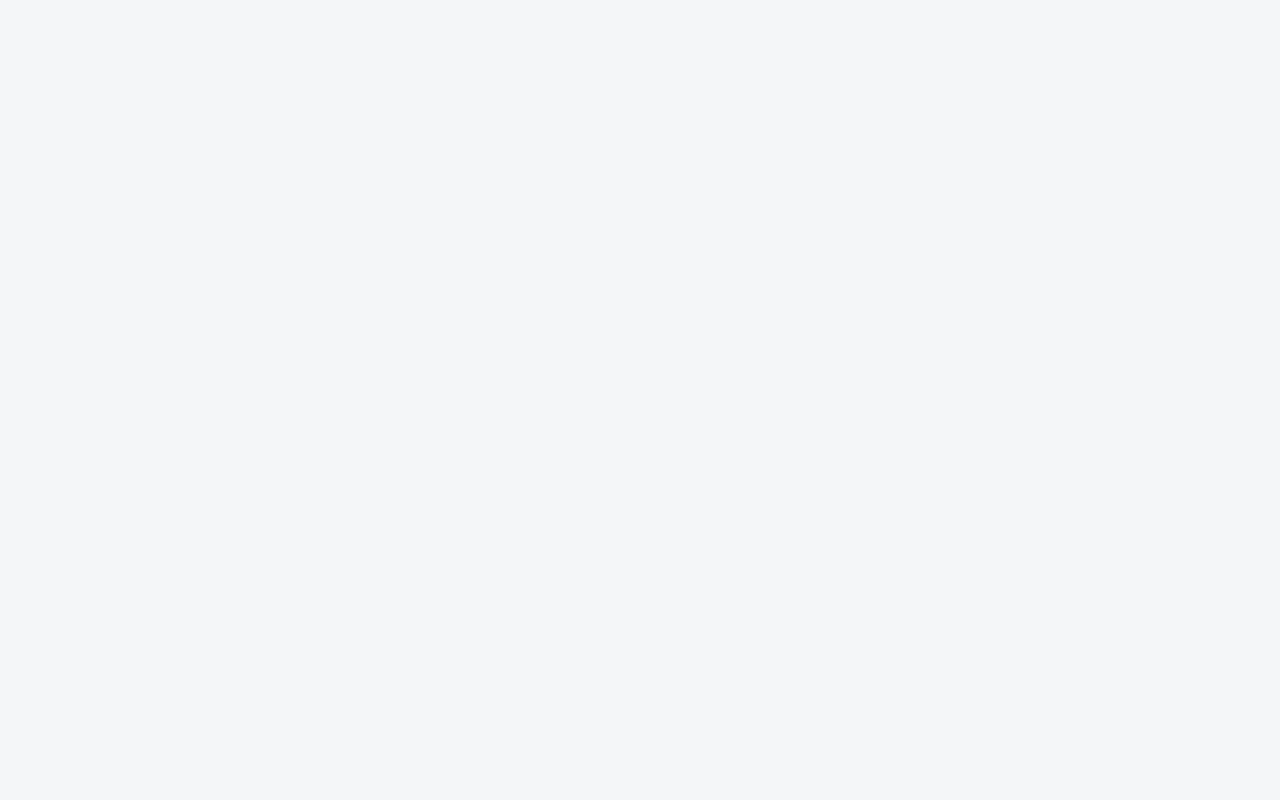
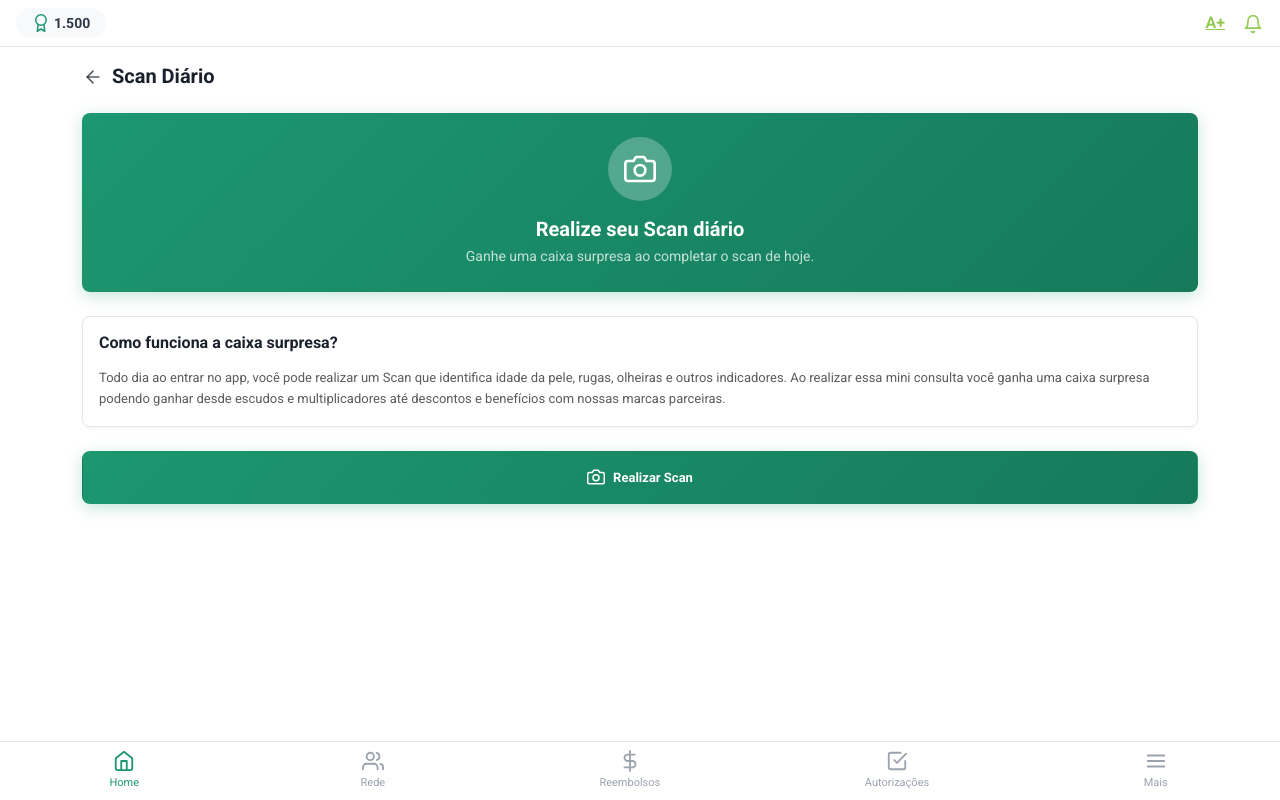
Before and after one commit to CarePlusCDF/Care-Plus-Front-Web, a React (Vite) app: page /scan in a window 1280 px wide. Before the commit this address had no page. Built offline with nearby package versions, Linux system fonts and the light colour scheme.

Commit message:
feat: Adicionando Scan

```diff
--- a/src/App.jsx
+++ b/src/App.jsx
@@ -9,6 +9,9 @@ import Ranking from './routes/Ranking'
 import Impulso from './routes/Impulso'
 import Beneficios from './routes/Beneficios'
 import Mind from './routes/Mind'
+import Connect from './routes/Connect'
+import Scan from './routes/Scan'
+
 
 
 const App = () => {
@@ -25,6 +28,9 @@ const App = () => {
         <Route path="/impulso" element={<Impulso />} />
         <Route path="/beneficios" element={<Beneficios />} />
         <Route path="/mind" element={<Mind />} />
+        <Route path="/connect" element={<Connect />} />
+        <Route path="/scan" element={<Scan />} />
+
 
       </Routes>
     </Router>
--- /dev/null
+++ b/src/routes/Scan.jsx
@@ -0,0 +1,128 @@
+import { useState } from 'react'
+import { useNavigate } from 'react-router-dom'
+import { FiArrowLeft, FiCamera, FiGift, FiCheck } from 'react-icons/fi'
+import TopBar from '../components/TopBar'
+import BottomNav from '../components/BottomNav'
+
+const Scan = () => {
+  const navigate = useNavigate()
+  const points = 1500
+  const [scanFeito, setScanFeito] = useState(false)
+  const [mostrarRecompensa, setMostrarRecompensa] = useState(false)
+
+  const handleScan = () => {
+    setScanFeito(true)
+    setTimeout(() => setMostrarRecompensa(true), 1000)
+  }
+
+  return (
+    <div className="min-vh-100 bg-body">
+      <TopBar points={points} showPoints={true} />
+
+      <main className="container py-3 pb-5 mb-4">
+
+        <section className="d-flex align-items-center gap-2 mb-4">
+          <button
+            className="btn btn-link p-0 text-decoration-none text-muted"
+            onClick={() => navigate('/inicial')}
+          >
+            <FiArrowLeft size={20} />
+          </button>
+          <h1 className="fw-bold mb-0 fs-5 text-dark-custom">Scan Diário</h1>
+        </section>
+
+        {!scanFeito && (
+          <>
+            <section className="mb-4">
+              <div className="bg-gradient-primary shadow-primary rounded-3 p-4 text-center">
+                <div className="avatar-lg rounded-circle bg-white bg-opacity-25 d-flex align-items-center justify-content-center mx-auto mb-3">
+                  <FiCamera size={32} color="#fff" />
+                </div>
+                <h2 className="fw-bold text-white fs-5 mb-1">Realize seu Scan diário</h2>
+                <p className="text-white opacity-75 small mb-0">
+                  Ganhe uma caixa surpresa ao completar o scan de hoje.
+                </p>
+              </div>
+            </section>
+
+            <section className="mb-4">
+              <div className="bg-white rounded-3 border shadow-card p-3">
+                <h2 className="fw-bold fs-6 text-dark-custom mb-3">Como funciona a caixa surpresa?</h2>
+                <p className="text-muted fs-7 mb-0">
+                  Todo dia ao entrar no app, você pode realizar um Scan que identifica idade da pele, rugas, olheiras e outros indicadores. Ao realizar essa mini consulta você ganha uma caixa surpresa podendo ganhar desde escudos e multiplicadores até descontos e benefícios com nossas marcas parceiras.
+                </p>
+              </div>
+            </section>
+
+            <section>
+              <button
+                className="btn w-100 rounded-3 py-3 fw-bold fs-7 text-white bg-gradient-primary shadow-primary d-flex align-items-center justify-content-center gap-2"
+                onClick={handleScan}
+              >
+                <FiCamera size={18} color="#fff" /> Realizar Scan
+              </button>
+            </section>
+          </>
+        )}
+
+        {scanFeito && !mostrarRecompensa && (
+          <section className="text-center py-5">
+            <div className="avatar-lg rounded-circle bg-primary-subtle-custom d-flex align-items-center justify-content-center mx-auto mb-3">
+              <FiCamera size={32} color="#1c9770" />
+            </div>
+            <p className="fw-bold fs-6 text-dark-custom mb-1">Analisando...</p>
+            <p className="text-muted fs-7">Aguarde enquanto processamos seu scan.</p>
+          </section>
+        )}
+
+        {mostrarRecompensa && (
+          <>
+            <section className="mb-4">
+              <div className="bg-gradient-primary shadow-primary rounded-3 p-4 text-center">
+                <div className="avatar-lg rounded-circle bg-white bg-opacity-25 d-flex align-items-center justify-content-center mx-auto mb-3">
+                  <FiCheck size={32} color="#fff" />
+                </div>
+                <h2 className="fw-bold text-white fs-5 mb-1">Scan realizado!</h2>
+                <p className="text-white opacity-75 small mb-0">
+                  Continue completando missões para trocar em benefícios.
+                </p>
+              </div>
+            </section>
+
+            <section className="mb-4">
+              <div className="bg-white rounded-3 border shadow-card p-4 text-center">
+                <div className="avatar-lg rounded-circle bg-primary-subtle-custom d-flex align-items-center justify-content-center mx-auto mb-3">
+                  <FiGift size={32} color="#1c9770" />
+                </div>
+                <h2 className="fw-bold fs-6 text-dark-custom mb-1">Sua recompensa</h2>
+                <p className="text-muted fs-7 mb-3">
+                  A caixa surpresa pode te dar desde multiplicadores de troféus, escudos, personalizações até cupons de desconto e benefícios em nossas empresas parceiras.
+                </p>
+                <button
+                  className="btn rounded-3 py-2 px-4 fw-bold fs-7 text-white bg-primary shadow-primary"
+                  onClick={() => {}}
+                >
+                  <FiGift size={16} color="#fff" /> Abrir caixa surpresa
+                </button>
+              </div>
+            </section>
+
+            <section>
+              <button
+                className="btn w-100 rounded-3 py-3 fw-bold fs-7 text-primary border-primary-subtle bg-white"
+                onClick={() => navigate('/inicial')}
+              >
+                Voltar para o início
+              </button>
+            </section>
+          </>
+        )}
+
+      </main>
+
+      <BottomNav activePage="home" />
+    </div>
+  )
+}
+
+export default Scan
```
